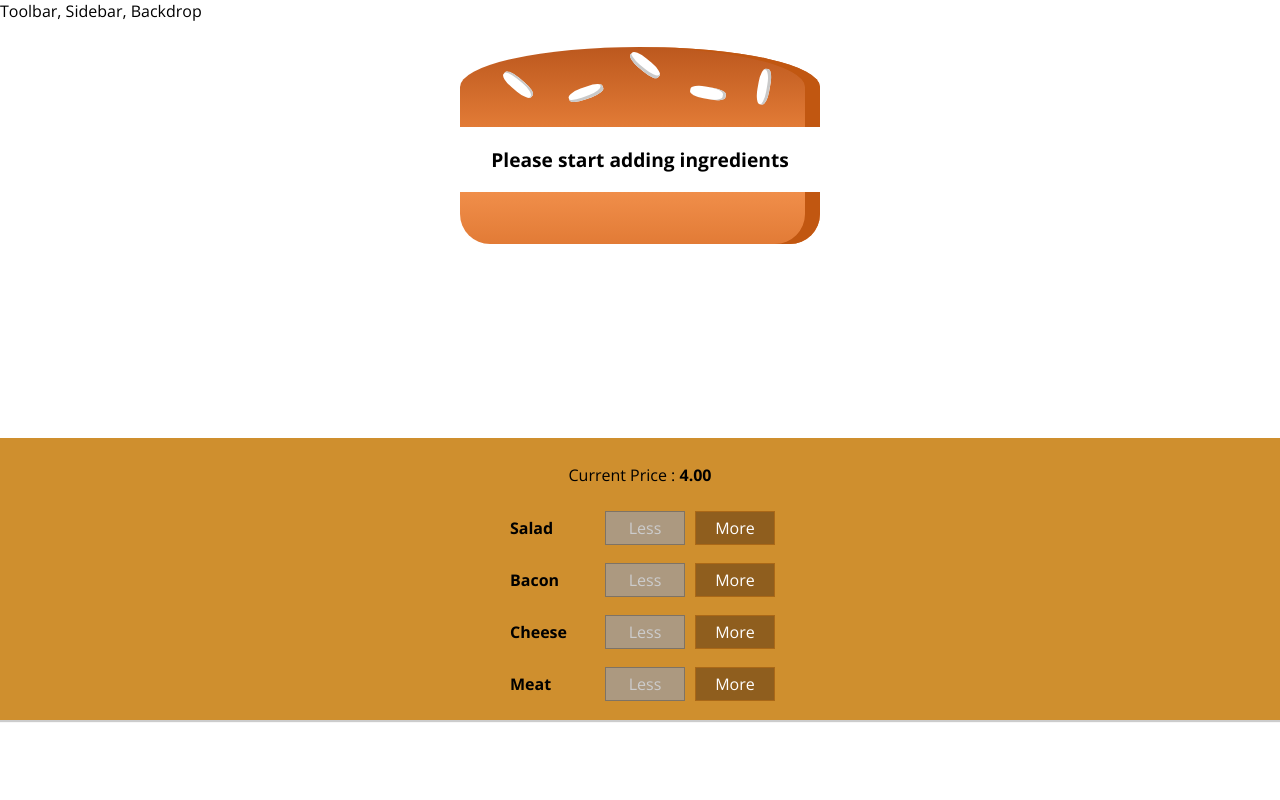
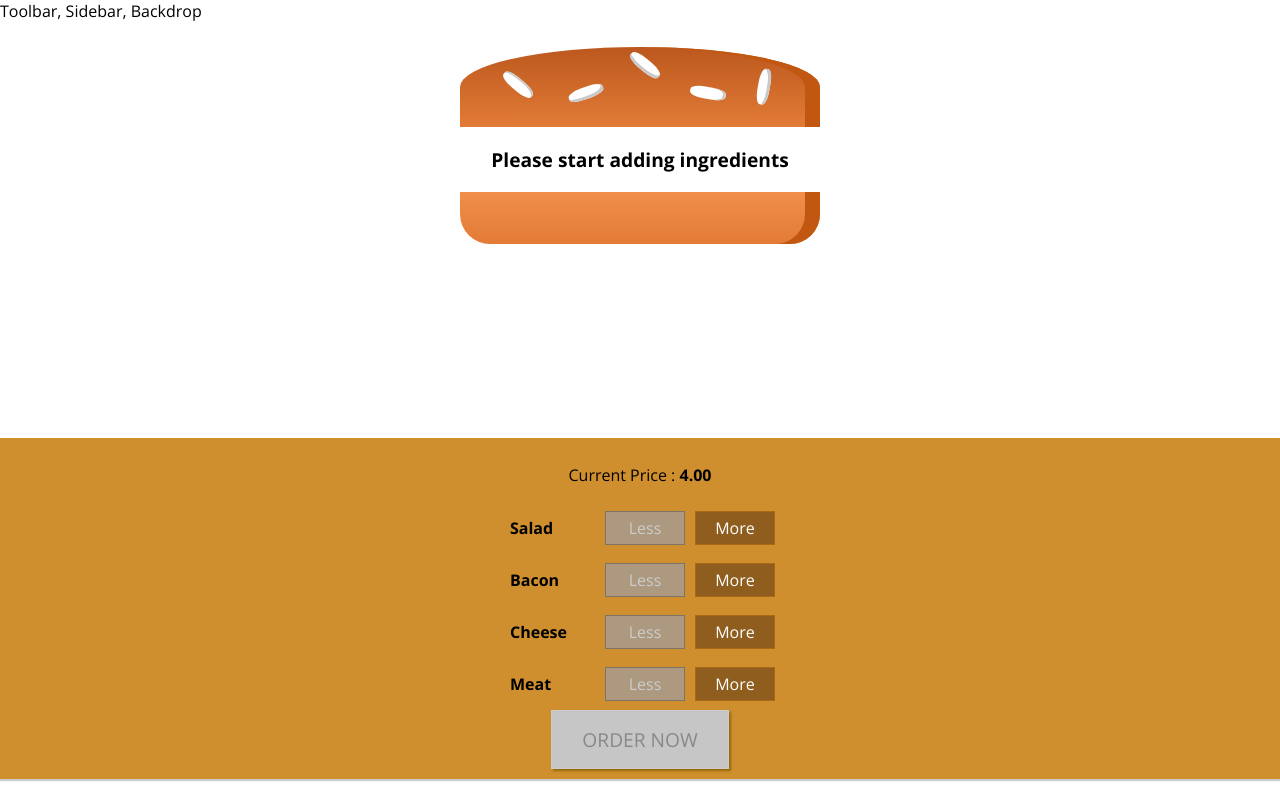
Before and after one commit to ks-mani/Burger-Builder, a React (Create React App) app: page / in a window 1280 px wide. Built offline with nearby package versions, Linux system fonts and the light colour scheme.

Commit message:
08-137 => Adding the order button

```diff
--- a/src/components/Burger/BuildControls/BuildControls.js
+++ b/src/components/Burger/BuildControls/BuildControls.js
@@ -22,6 +22,9 @@ const buildControls = (props)=>(
         )
       )
     }
+    <button
+    className={classes.OrderButton}
+    disabled={!props.purchasable}>ORDER NOW</button>
   </div>
 );
 
--- a/src/components/Burger/BuildControls/BuildControls.module.css
+++ b/src/components/Burger/BuildControls/BuildControls.module.css
@@ -8,3 +8,44 @@
   margin: auto;
   padding: 10px 0;
 }
+
+.OrderButton {
+    background-color: #DAD735;
+    outline: none;
+    cursor: pointer;
+    border: 1px solid #966909;
+    color: #966909;
+    font-family: inherit;
+    font-size: 1.2em;
+    padding: 15px 30px;
+    box-shadow: 2px 2px 2px #966909;
+}
+
+.OrderButton:hover, .OrderButton:active {
+    background-color: #A0DB41;
+    border: 1px solid #966909;
+    color: #966909;
+}
+
+.OrderButton:disabled {
+    background-color: #C7C6C6;
+    cursor: not-allowed;
+    border: 1px solid #ccc;
+    color: #888888;
+}
+
+.OrderButton:not(:disabled) {
+    animation: enable 0.3s linear;
+}
+
+@keyframes enable {
+    0% {
+        transform: scale(1);
+    }
+    60% {
+        transform: scale(1.1);
+    }
+    100% {
+        transform: scale(1);
+    }
+}
--- a/src/containers/BurgerBuilder/BurgerBuilder.js
+++ b/src/containers/BurgerBuilder/BurgerBuilder.js
@@ -18,7 +18,19 @@ class BurgerBuilder extends Component{
         cheese: 0,
         meat: 0
       },
-      totalPrice: 4
+      totalPrice: 4,
+      purchasable: false
+  }
+
+  updatePurchaseState(ingredients){
+    const sum = Object.keys(ingredients)
+          .map(igKey=>{
+            return ingredients[igKey];
+          })
+          .reduce((sum,el)=>{
+            return sum+el;
+          },0);
+    this.setState({purchasable: sum>0});
   }
 
   addIngredientHandler = (type)=>{
@@ -31,7 +43,8 @@ class BurgerBuilder extends Component{
     const priceAddition = INGREDIENT_PRICES[type];
     const oldPrice = this.state.totalPrice;
     const newPrice = oldPrice + priceAddition;
-    this.setState({totalPrice: newPrice, ingredients: updatedIngredients})
+    this.setState({totalPrice: newPrice, ingredients: updatedIngredients});
+    this.updatePurchaseState(updatedIngredients);
   };
 
   removeIngredientHandler = (type)=>{
@@ -45,7 +58,8 @@ class BurgerBuilder extends Component{
     const priceDeduction = INGREDIENT_PRICES[type];
     const oldPrice = this.state.totalPrice;
     const newPrice = oldPrice - priceDeduction;
-    this.setState({totalPrice: newPrice, ingredients: updatedIngredients})
+    this.setState({totalPrice: newPrice, ingredients: updatedIngredients});
+    this.updatePurchaseState(updatedIngredients);
   };
 
   render(){
@@ -64,6 +78,7 @@ class BurgerBuilder extends Component{
           ingredientAdded={this.addIngredientHandler}
           ingredientRemoved={this.removeIngredientHandler}
           disabled = {disabledInfo}
+          purchasable={this.state.purchasable}
           price={this.state.totalPrice}
           />
       </Aux>
```
